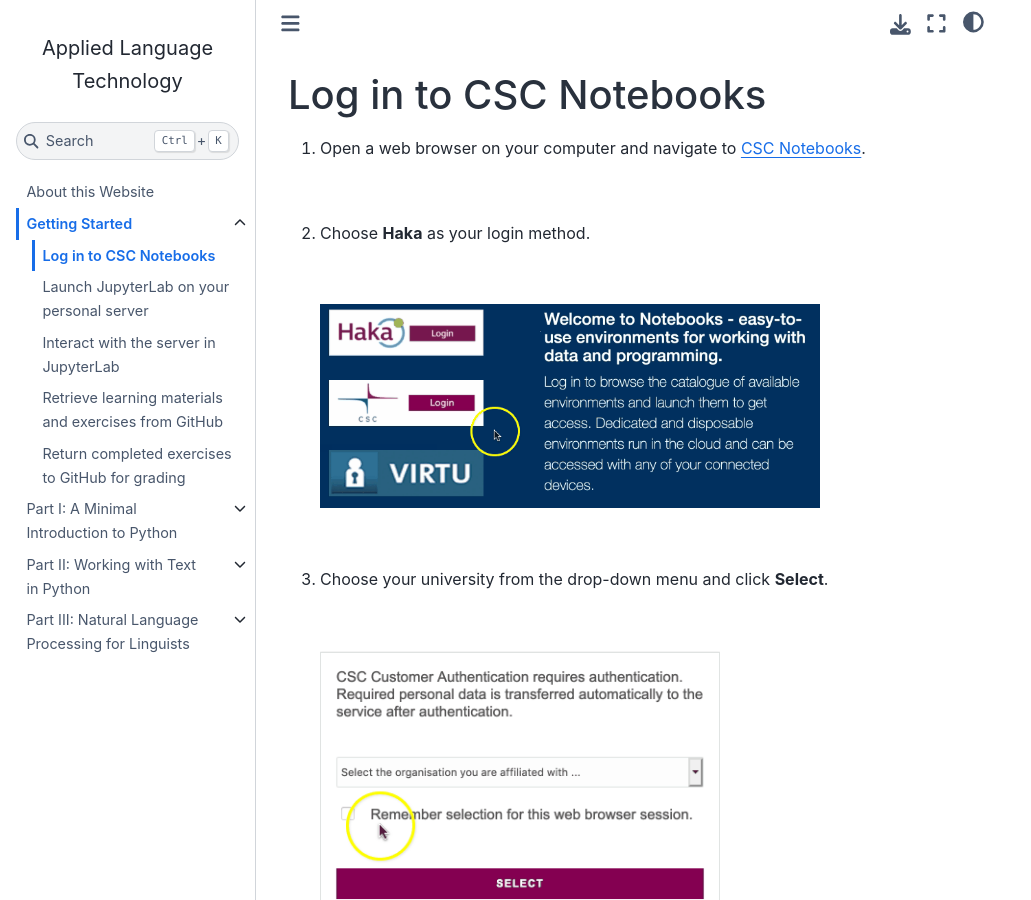
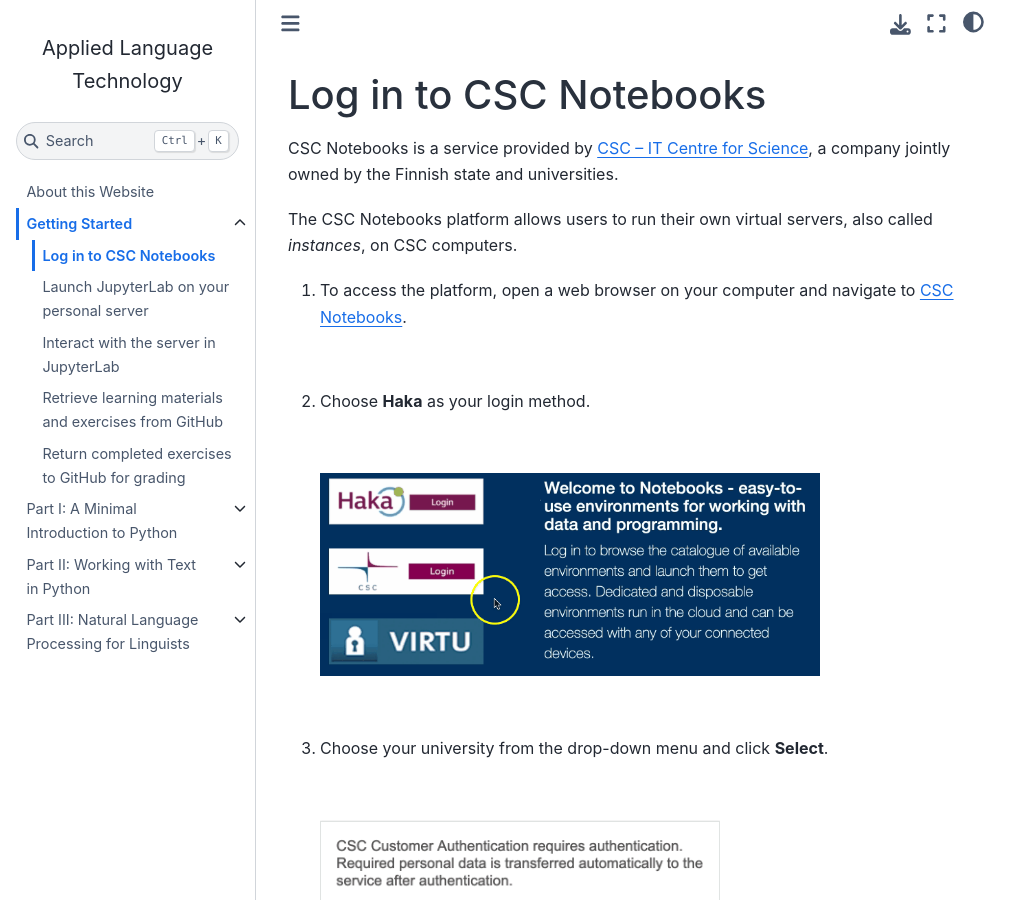
Before and after one commit to Applied-Language-Technology/website, a Sphinx documentation site: the page built from source/notebook_login.rst, in a window 1280 px wide and 900 px high. Shown: the whole window, without its empty margins (0-1031 px from the left). Built offline with Sphinx 7.4.7 and the Sphinx Book theme 1.1.4, drawn with Linux system fonts in a browser that asks for light colours; pages that are not in the unit, such as notebooks, are missing from menus.

```diff
--- a/source/jupyter.rst
+++ b/source/jupyter.rst
@@ -13,4 +13,4 @@ The main view of JupyterLab has two major elements: *File Browser* (left) and *L
 
 The following video provides a brief overview of JupyterLab and its functionalities.
 
-You can then `retrieve learning materials and exercises from GitHub <github_pull.rst>`_.
+To get started with the course, you must `retrieve learning materials and exercises from GitHub <github_pull.rst>`_.
--- a/source/launch_server.rst
+++ b/source/launch_server.rst
@@ -41,7 +41,7 @@ Follow the instructions below to launch a server with the course environment on
 
 4. This opens a new window with a password prompt.
 
-   Paste the password on the clipboard into the box and click the *Log in* button.
+   Paste the password on the clipboard into the box by pressing *Control* and *v* at the same time. Then click the *Log in* button.
 
    |
 
--- a/source/notebook_login.rst
+++ b/source/notebook_login.rst
@@ -3,7 +3,11 @@
 Log in to CSC Notebooks
 =======================
 
-1. Open a web browser on your computer and navigate to `CSC Notebooks <https://notebooks.csc.fi/>`_.
+CSC Notebooks is a service provided by `CSC – IT Centre for Science <https://www.csc.fi>`_, a company jointly owned by the Finnish state and universities.
+
+The CSC Notebooks platform allows users to run their own virtual servers, also called *instances*, on CSC computers.
+
+1. To access the platform, open a web browser on your computer and navigate to `CSC Notebooks <https://notebooks.csc.fi/>`_.
 
    |
 
```
Also changed, not shown: source/github_pull.rst (+7 -5 lines), source/github_push.rst (+19 -9 lines).
